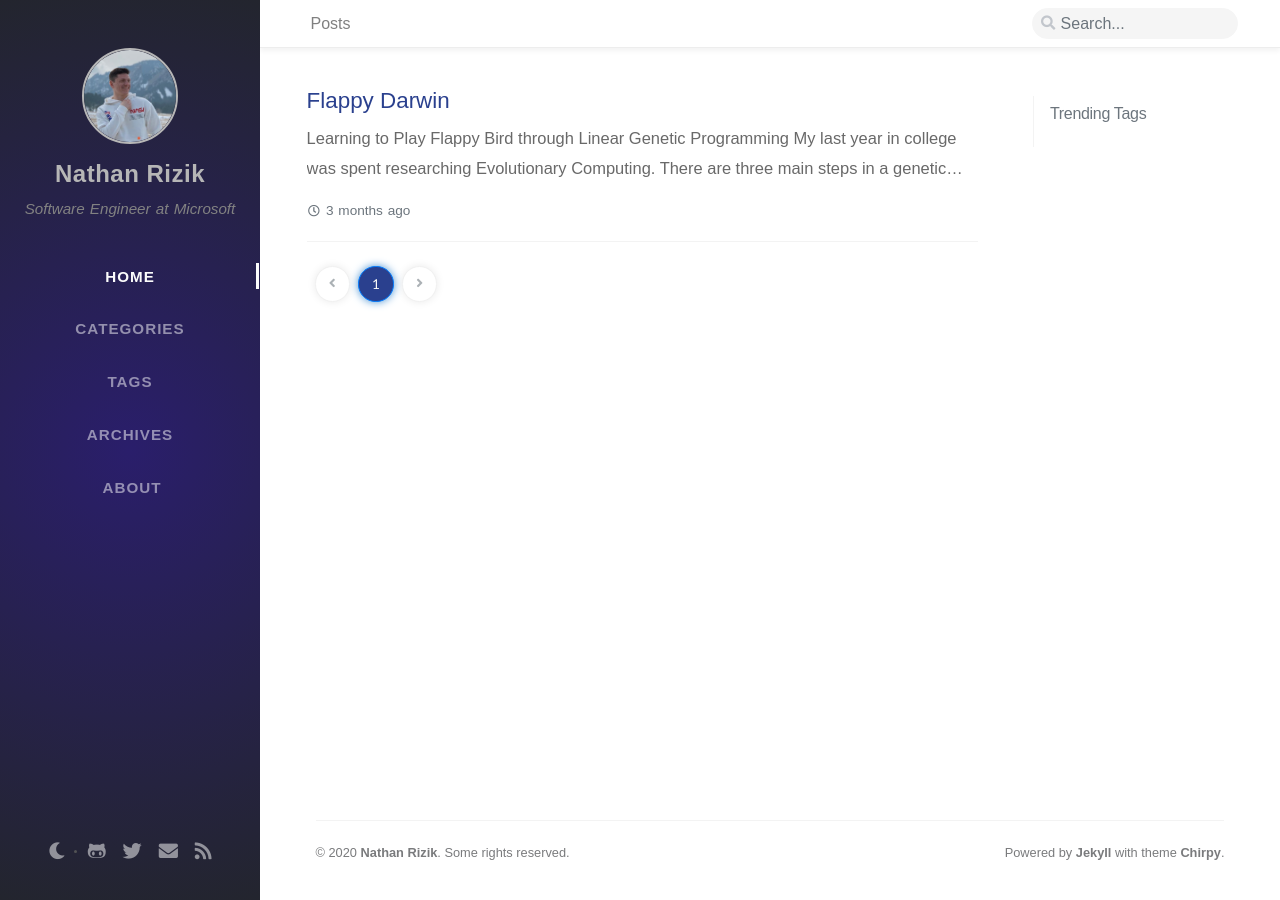
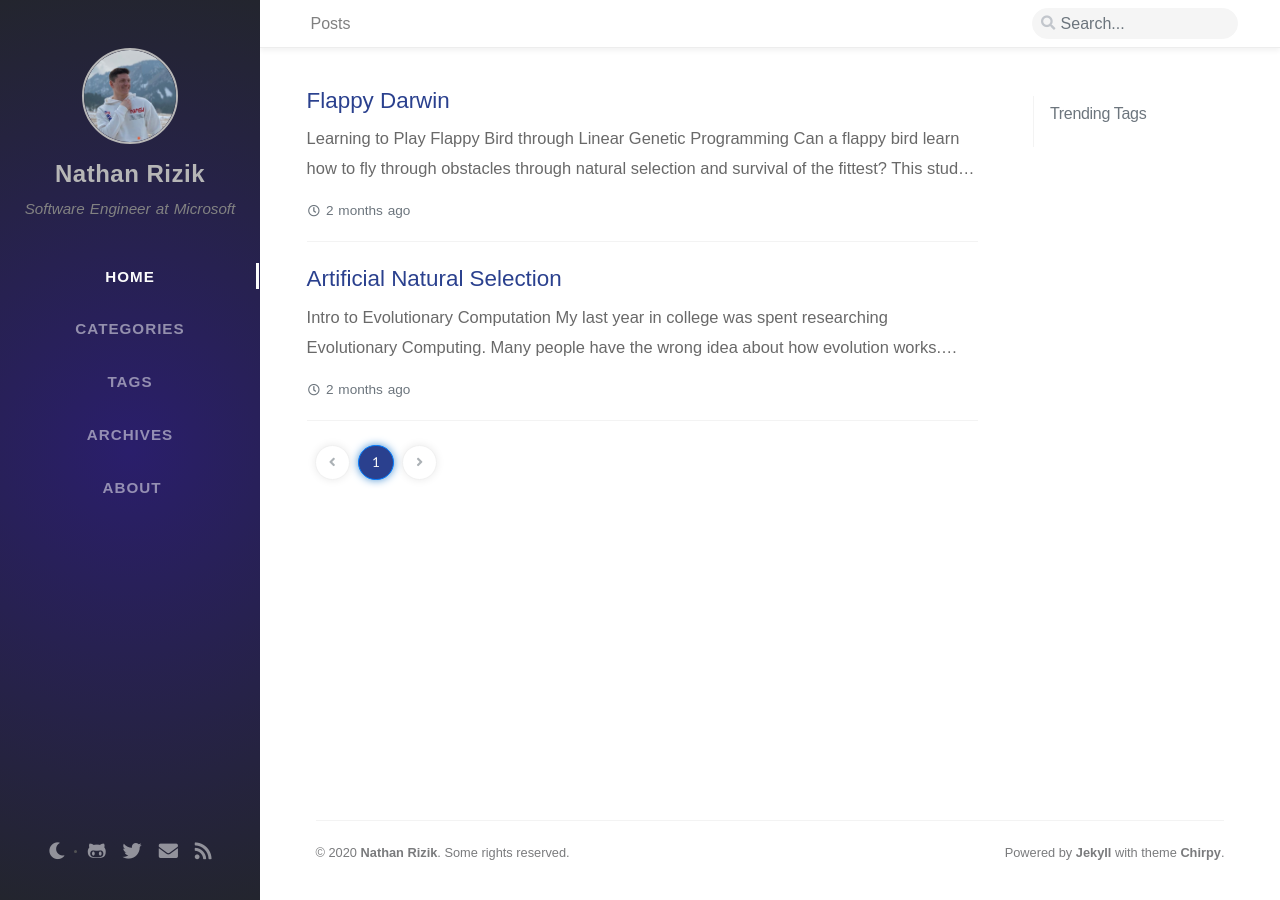
Before and after one commit to NateRiz/nateriz.github.io, a Jekyll site: the page built from index.html, in a window 1280 px wide. Built offline with Jekyll 4.4.1, drawn with Linux system fonts in a browser that asks for light colours; nearby versions of some CDN libraries; some web fonts are replaced; the list of posts is cut into pages by our own code; comment, search, counter and statistics services are not loaded; part of the change alters nothing that is shown.

Commit message:
changed titles, new post - unfin

````diff
--- /dev/null
+++ b/_posts/2019-12-11-artifical-natural-selection.markdown
@@ -0,0 +1,85 @@
+---
+layout: post
+title:  "Artificial Natural Selection"
+date:   2019-12-11 12:42:33 -0800
+categories: [Evolutionary Computation, Linear Genetic Programming]
+TOC: true
+---
+
+## Intro to Evolutionary Computation
+
+My last year in college was spent researching [Evolutionary Computing](https://en.wikipedia.org/wiki/Evolutionary_computation). Many people have the wrong idea about how evolution works. when species evolve,  they dont spontaneously and synchronously decide to grow wings or switch from gils to lungs, they are merely adapting to their environment through mutations. Giraffes necks weren't always as long as they are now. There was an evolutionary advantage to the taller creatures who could reach the leaves in trees. These taller creatures had an easier time eating than their shorter relatives and were able to reproduce more as a result. The taller giraffes were the more fit of the population. This is the core principle of survival of the fittest. This is also what we aim to mimic in Evolutionary Computation.
+
+## These Three Weird Steps that Created Humans!
+
+In Evolutionary Computation we begin with an input problem that we can score quantitatively. We'll use the ACT as an example of our input problem. The [ACT](https://www.act.org) is a 36-question standardized test for college admission and the goal is to solve the ACT. We begin with a population of 100 children with no knowledge of anything. The children are given a pencil, a test, and a scantron. Initially, they do not know what any of these items are or how they're used. The test begins and the children have no idea what they are doing. Inevitably, they fail. Each one got a score of 0/36 correct. The first step of Evolutionary Computation has started.
+
+An organism's `fitness` is a representation of how well they are doing in their environment. The children got no correct answers, so they each are given a fitness of 0. We now have a choice of how to move forward. We can keep these children or swap them with other children. We swap all of them because they all scored 0.
+
+At this point, the initial 100 children are undergoing `selection`. During selection, a subset of the population is chosen to survive to the next generation. Selection uses the fitness of each child to determine whether it will survive. At this point the second generation of 100 children are brought in for the test. Once again, they take it and all score 0/36. This process repeats for a while until, by coincidence, a child, Phil, decides to pick up a pencil and scribble on the scantron and sufficiently fill out a C bubble. Phil receives a fitness of 1/36 and the other 99 receive a 0/36. Phil is currently at the peak of evolution. During selection, Phil not only makes it to the next generation, but is cloned. The next population consists of 98 children and 2 copies of Phil. A few more generations go by until the entire population is 100 clones of Phil. There is a problem. Phil will only color in one single C bubble. He will never fill out anything else and will never score more or less than 1/36. We have lost the randomness that was being introduced into our population every generation.
+
+This brings us to the third step, `Mutation`. We need a way to change Phil's way of thinking, but only slightly. He got an answer correct so we don't want to replace him. During mutation, everyone in the population has a small chance to mutate. In the next generation, there are 80 clones of Phil, and 20 mutated Phils. The generation's scores are as follow:
+
+|     Organism  | Correct | Possible |
+|:----------------:|---|----|
+|     Phil x80     | 1 | 36 |
+| Mutated Phil x16 | 1 | 36 |
+| Mutated Phil x3  | 0 | 36 |
+| Mutated Phil x1  | 2 | 36 |
+
+The originals did not change. 16 of the mutated Phils had no change in behavior. This would mean the mutation was neither harmful or beneficial and is the typical behavior of most mutations. Three of the mutated Phils received a score of 0. This example of a harmful mutation is less usual. Lastly, One mutated Phil, we will call Phip, has received an additional point. A beneficial mutation is typically the rarest. At this point we have a fully functional `Genetic Algorithm`. If we left these children alone for long enough, the cycle of `fitness, selection, and mutation` would eventually create some ACT prodigy who would score all 36 points.
+
+## Genetic Algorithms
+
+We'll make a practical example of this in Python by maximizing the function:
+
+y=sin(1.2x)^3-sin(x) for 0 ≤ x ≤ 30
+
+![Graph](/assets/ArtificialNaturalSelection/graph.png)
+
+Our first step is to initialize a population.
+
+``` Python
+from random import uniform
+
+
+def main():
+    population = [uniform(0, 30) for _ in range(15)]
+```
+
+The first step will be to create a fitness function. Given an input, our fitness function will tell us how will an individual did. Because we want to maximize our equation, we want a higher y-value. Our fitness function will take in an x-value and return its corresponding y-value.
+
+```Python
+from math import sin
+
+
+def get_fitness(x):
+    return pow(sin(1.2 * x), 3) - sin(x)
+```
+
+Next we'll add a selection scheme. There are many different selection schemes with their own use cases. For this I'll use [Tournament Selection](https://en.wikipedia.org/wiki/Tournament_selection). In tournament selection, we randomly select n individuals from the population and let them compete. The winner makes it to the next generation. We repeat this until we have a population for the next generation. In this case, divide the graph into 10 sections. All of the individuals in each section will compete, and one will win. The reason for this is to avoid local maxima. We will fill the remaining population with random organisms.
+
+```Python
+from random import choice
+
+
+def get_next_population(population):
+    next_gen = []
+    section_size = 3
+    for i in range(10):
+        tourney = list(filter(lambda n: section_size * i <= n <= section_size*(i+1), population))
+        if tourney:
+            next_gen.append(max(tourney, key=lambda x: get_fitness(x)))
+
+    while len(next_gen) < len(population):
+        next_gen.append(uniform(0, 30))
+    return next_gen
+```
+
+Lastly we'll create a way for our population to mutate every generation. The mutation operator I'll choose will be to add a random amount in [-1, 1].
+
+```Python
+def mutate(population):
+    for i, p in enumerate(population):
+        population[i] = p + uniform(-1, 1)
+```
--- a/_posts/2019-12-01-flappy-dawrin.markdown
+++ b/_posts/2019-12-30-flappy-dawrin.markdown
@@ -1,14 +1,14 @@
 ---
 layout: post
 title:  "Flappy Darwin"
-date:   2019-12-01 13:29:43 -0800
-categories: [Computational Evolution, Linear Genetic Programming]
+date:   2019-12-30 13:29:43 -0800
+categories: [Evolutionary Computation, Linear Genetic Programming]
 TOC: true
 ---
 
 ## Learning to Play Flappy Bird through Linear Genetic Programming
 
-My last year in college was spent researching [Evolutionary Computing](https://en.wikipedia.org/wiki/Evolutionary_computation). There are three main steps in a genetic learning algorithm; scoring, selection, and mutation. Given a scorable problem, we will start by creating a population of randomly generated programs. We will run each of these programs against our program and score them. In the second step, we select a subset of our solutions based on their score. For the final step, we randomly mutate our programs by changing a small step of our program. By repeating this process, our programs undergo natural selection by being pressured to have a better score. Only the most fit will survive each generation until we have programs that can solve our initial problem.
+Can a flappy bird learn how to fly through obstacles through natural selection and survival of the fittest? This study uses Evolutionary Computation to artificially evolve a program to play Flappy Bird. I previously talked about LinearGP and Evolutionary Computation in my previous post: [Artificial Natural Selection](/_posts/2019-12-11-intro-to-evolutionary-computation.markdown)
 
 ## LGPy
 
````
Also changed, not shown: assets/ArtificialNaturalSelection/graph.png (added).
